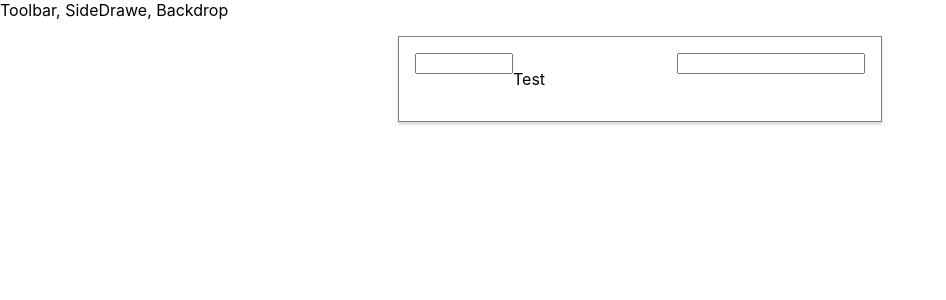
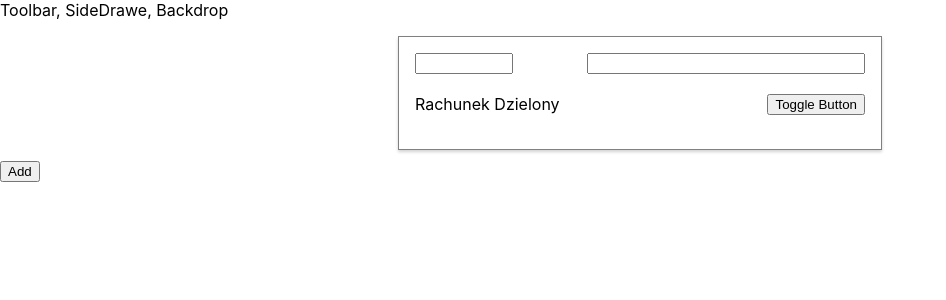
Before and after one commit to kplachecki/budget-app, a React (Create React App) app: page / in a window 1280 px wide. Shown: the top 300 px of the page, without its empty margins (0-946 px from the left). Built offline with nearby package versions, Linux system fonts and the light colour scheme.

Commit message:
Created basic app skieleton

```diff
--- a/src/App.js
+++ b/src/App.js
@@ -1,5 +1,5 @@
 import React, { Component } from 'react';
-import Transaction from './containers/Transaction/Transaction';
+import TransactionsScreen from './containers/TransactionsScreen/TransactionsScreen';
 import Aux from './hoc/_Aux';
 import Layout from './components/Layout/Layout';
 
@@ -8,7 +8,7 @@ class App extends Component {
     return (
       <Aux>
         <Layout>
-          <Transaction />
+          <TransactionsScreen />
         </Layout>
       </Aux>
     );
--- /dev/null
+++ b/src/components/Transaction/Toggle/Toggle.js
@@ -0,0 +1,15 @@
+import React, { Component } from 'react';
+import classes from './Toggle.module.css';
+
+class Toggle extends Component {
+    render() {
+        return(
+                <div className={classes.Button}>
+                    <span>Rachunek Dzielony</span>
+                    <button>Toggle Button</button>
+                </div>
+        )
+    }
+};
+
+export default Toggle;
--- /dev/null
+++ b/src/components/Transaction/Toggle/Toggle.module.css
@@ -0,0 +1,4 @@
+.Button {
+    display: flex;
+    justify-content: space-between;
+}
--- /dev/null
+++ b/src/components/Transaction/Transaction.js
@@ -0,0 +1,25 @@
+import React, { Component } from 'react';
+import classes from './Transaction.module.css';
+import Toggle from './Toggle/Toggle';
+import PropTypes from 'prop-types';
+
+class Transaction extends Component {
+    render() {
+        return(
+            <div className={classes.Transaction}>
+                <div className={classes.Input}>
+                    <input value={this.props.amout} className={classes.InputLeft} />
+                    <input value={this.props.description} className={classes.InputRight}/>
+                </div>
+                <Toggle />
+            </div>
+        )
+    }
+};
+
+Transaction.PropTypes = {
+    amout: PropTypes.currency,
+    description: PropTypes.string
+}
+
+export default Transaction;
--- /dev/null
+++ b/src/components/Transaction/Transaction.module.css
@@ -0,0 +1,24 @@
+.Transaction {
+    width: 60%;
+    max-width: 450px;
+    min-height: 80px;
+    border: 1px solid gray;
+    margin: 10px auto;
+    padding: 16px;
+    box-shadow: 0 2px 3px lightgray;
+}
+
+.Input {
+    margin-bottom: 20px;
+    display: flex;
+    justify-content: space-between;
+}
+
+.InputRight{
+    width: 60%;
+
+}
+
+.InputLeft{
+    width: 20%;
+}
--- a/src/containers/Transaction/Transaction.js
+++ /dev/null
@@ -1,17 +0,0 @@
-import React, { Component } from 'react';
-import classes from './Transaction.module.css';
-import Aux from '../../hoc/_Aux';
-
-class Transaction extends Component {
-    render() {
-        return(
-            <div className={classes.TransactionWindow}>
-                <input type='number' style={ {width: '20%', float: 'left' } }/>
-                <input type='list' style={ {width: '40%', float: 'right' } }/>
-                <p>Test</p>
-            </div>
-        )
-    }
-};
-
-export default Transaction;
--- a/src/containers/Transaction/Transaction.module.css
+++ /dev/null
@@ -1,13 +0,0 @@
-.TransactionWindow {
-    width: 60%;
-    border: 1px solid gray;
-    margin: 10px auto;
-    padding: 16px;
-    box-shadow: 0 2px 3px lightgray;
-}
-
-@media (min-width: 500px) {
-    .TransactionWindow {
-        width: 450px;
-    }
-}
--- /dev/null
+++ b/src/containers/TransactionsScreen/TransactionsScreen.js
@@ -0,0 +1,19 @@
+import React, { Component } from 'react';
+import Aux from '../../hoc/_Aux';
+import Transaction from '../../components/Transaction/Transaction';
+
+
+class TransactionsScreen extends Component {
+    render() {
+        return (
+            <Aux>
+                <Transaction />
+                <button>Add</button>
+            </Aux>
+
+        )
+
+    }
+}
+
+export default TransactionsScreen;
```
